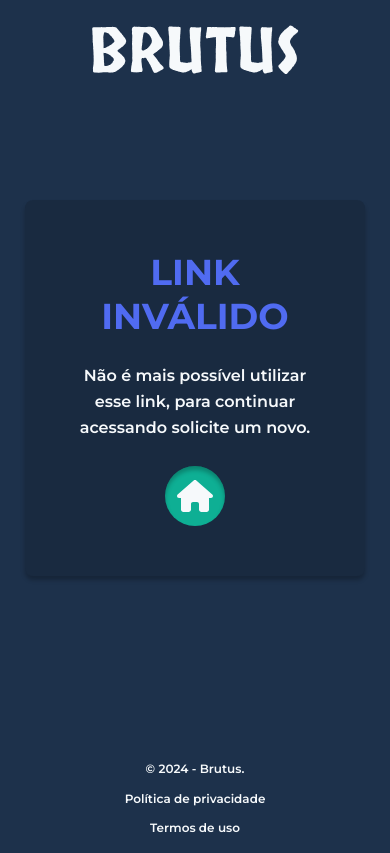
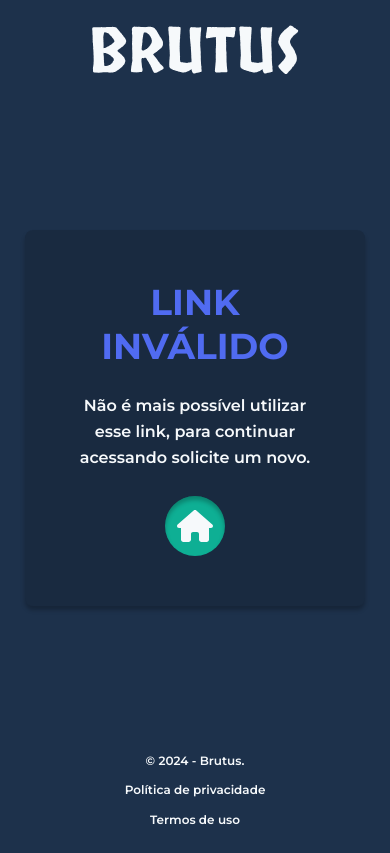
Before and after one commit to rodrigofontesdev/brutus-demo, a React (Vite) app: page /link-invalido in a window 390 px wide. Built offline with nearby package versions, Linux system fonts and the light colour scheme; what react-imask would draw is missing.

Commit message:
refactor(template): apply design tokens and responsive on template styles

```diff
--- a/src/templates/AuthTemplate.tsx
+++ b/src/templates/AuthTemplate.tsx
@@ -1,11 +1,11 @@
 import { Outlet } from 'react-router-dom'
 import { Footer } from '../components/organisms/Footer'
 import { Header } from '../components/organisms/Header'
-import { AuthContainer } from './styles'
+import { AuthContainer, AuthGrid } from './styles'
 
 export function AuthTemplate() {
   return (
-    <>
+    <AuthGrid>
       <Header />
 
       <AuthContainer>
@@ -13,6 +13,6 @@ export function AuthTemplate() {
       </AuthContainer>
 
       <Footer />
-    </>
+    </AuthGrid>
   )
 }
--- a/src/templates/styles.ts
+++ b/src/templates/styles.ts
@@ -1,20 +1,30 @@
 import styled from 'styled-components'
 
+export const AuthGrid = styled.div`
+  height: 100vh;
+  height: 100svh;
+  display: grid;
+  grid-template-rows: min-content 1fr min-content;
+`
+
 export const AuthContainer = styled.main`
-  min-height: calc(100vh - 200px); // minus header and footer height
-  padding: 0 1.5625rem;
+  display: grid;
+  align-items: center;
+  padding-left: ${({ theme }) => theme.space[5]};
+  padding-right: ${({ theme }) => theme.space[5]};
 `
 
 export const DashboardGrid = styled.div`
   height: 100vh;
+  height: 100svh;
   display: grid;
   grid-template-columns: 21.875rem 1fr 12.5rem;
 `
 
 export const DashboardApp = styled.div`
-  background-color: rgb(0 0 0 / 16%);
-  padding-right: 1.5625rem;
-  padding-left: 1.5625rem;
+  background-color: ${({ theme }) => theme.black.alpha[15]};
+  padding-left: ${({ theme }) => theme.space[5]};
+  padding-right: ${({ theme }) => theme.space[5]};
 `
 
 export const DashboardContainer = styled.div`
```
